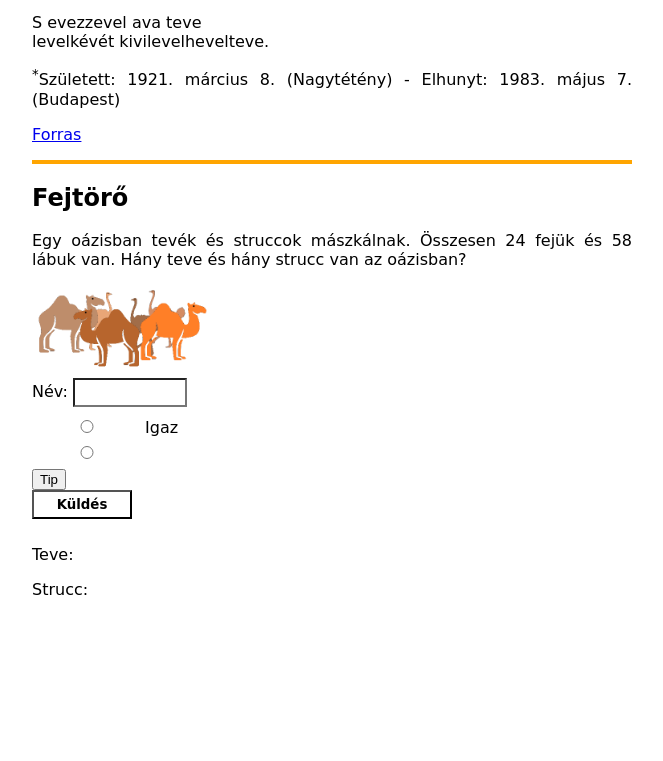
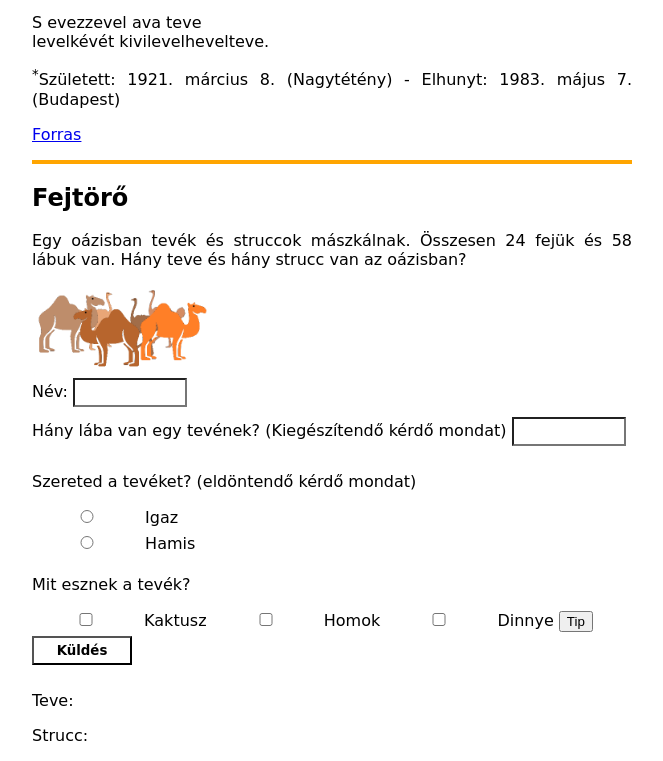
Before and after one commit to baloghb25ad/Teve, a plain HTML site: page index.html in a window 1280 px wide. Shown: the part 1322-2083 px from the top of the page, without its empty margins (308-971 px from the left). Before the commit the page ends 1937 px from the top, so only its background shows below. Drawn offline with Linux system fonts and the light colour scheme.

Commit message:
kérdés

```diff
--- a/index.html
+++ b/index.html
@@ -1,5 +1,6 @@
 <!doctype html>
 <html lang="HU">
+
 <head>
 	<meta charset="UTF-8" />
 	<title>Romhányi József</title>
@@ -59,7 +60,8 @@
 		<p>S evezzevel ava teve<br />
 			levelkévét kivilevelhevelteve.</p>
 		<p id="rohamnyi"><sup>*</sup>Született: 1921. március 8. (Nagytétény) - Elhunyt: 1983. május 7. (Budapest)</p>
-		<p><a href="http://www.hirlevelplusz.hu/teve-fohasza-ime-egy-bizonyitek-hogy-romhanyi-jozsef-egy-zseni-volt-video/"id="jobbra">Forras</a></p>
+		<p><a href="http://www.hirlevelplusz.hu/teve-fohasza-ime-egy-bizonyitek-hogy-romhanyi-jozsef-egy-zseni-volt-video/"
+				id="jobbra">Forras</a></p>
 
 		<hr>
 
@@ -75,12 +77,29 @@
 			<input type="text" id="nev">
 			<br>
 
-				<input type="radio" id="true">
+			<label for="legs">Hány lába van egy tevének? (Kiegészítendő kérdő mondat)</label>
+			<input type="number" id="legs">
+
+			<p>Szereted a tevéket? (eldöntendő kérdő mondat)</p>
+			<input type="radio" id="true" name="teve">
 			<label for="true">Igaz</label>
 			<br>
-				<input type="radio" id="false">
-				<label for="false"></label>
+			<input type="radio" id="false" name="teve">
+			<label for="false">Hamis</label>
 			<br>
+
+			<p>Mit esznek a tevék?</p>
+			<input type="checkbox" name="x1" id="x1">
+			<label for="x1">Kaktusz</label>
+
+			<input type="checkbox" name="x2" id="x2">
+			<label for="x2">Homok</label>
+
+			<input type="checkbox" name="x3" id="x3">
+			<label for="x3">Dinnye</label>
+
+
+
 			<button>Tip</button>
 			<br>
 
```
Lines whose indentation alone changed are shown as unchanged.
